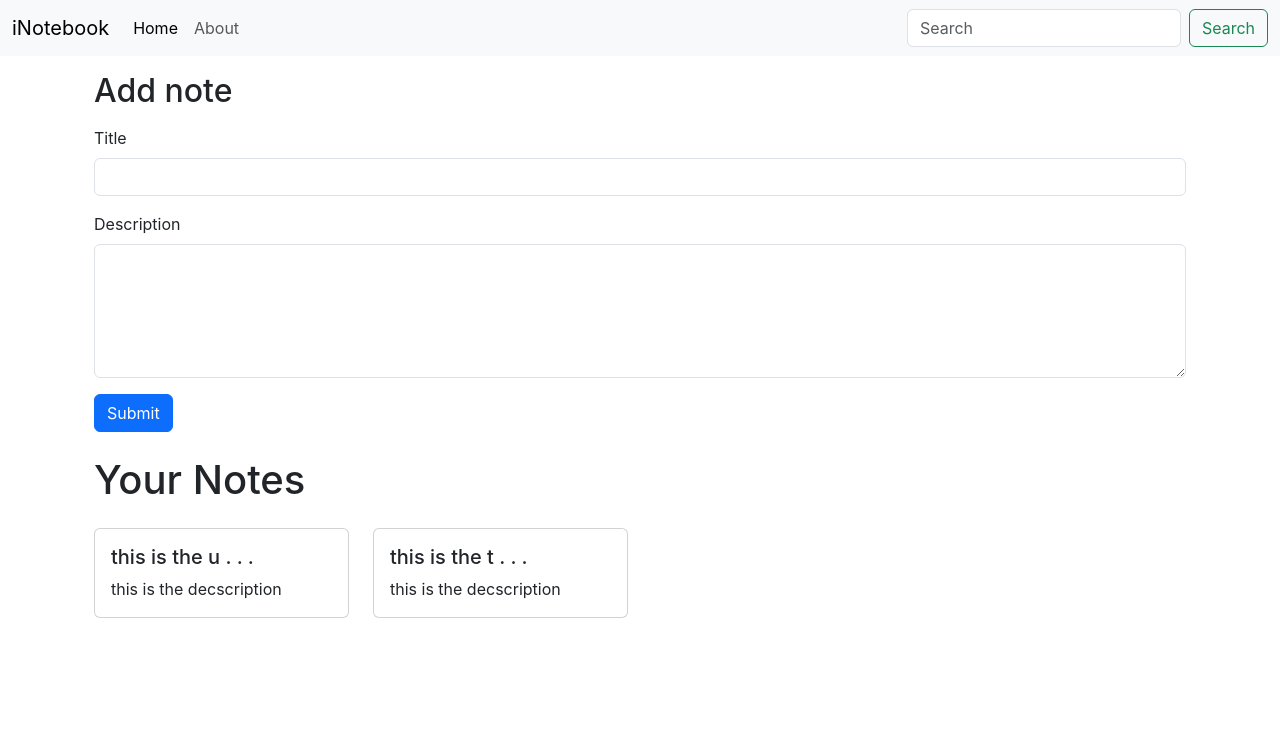
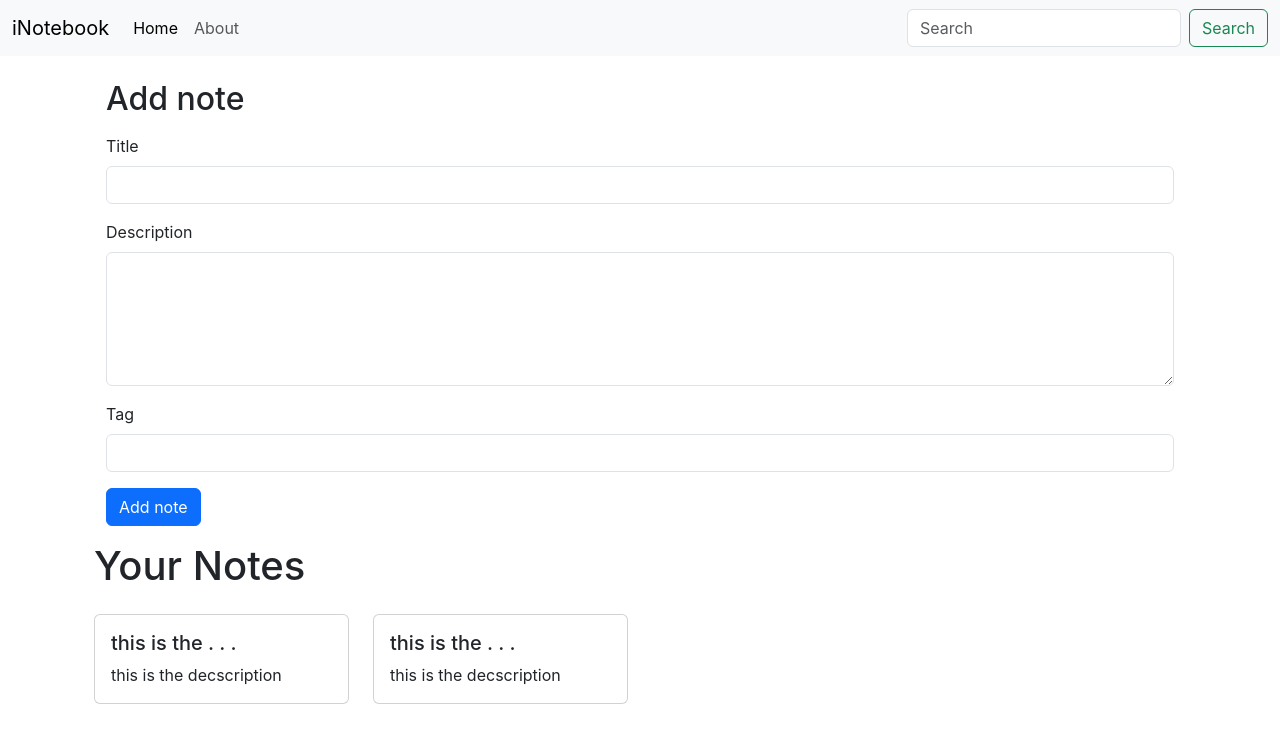
Before and after one commit to PandeyHarish/inotebook, a React (Create React App) app: page /home in a window 1280 px wide. Shown: the top 742 px of the page. Built offline with nearby package versions, Linux system fonts and the light colour scheme; some icons are missing.

Commit message:
created add and delete note function for frontend only

```diff
--- /dev/null
+++ b/src/components/AddNote.js
@@ -0,0 +1,47 @@
+import React, { useContext, useState } from "react";
+import noteContext from "../context/notes/NotesContext";
+
+const AddNote = () => {
+  const context = useContext(noteContext);
+  const { addNote } = context;
+  const [note, setNote] = useState({ title: "", description: "", tag: "" });
+
+  const handleSubmit = (e) => {
+    e.preventDefault();
+    addNote(note.title, note.description,note.tag);
+  };
+  const onChange = (e) => {
+    setNote({ ...note, [e.target.name]: e.target.value });
+  };
+  return (
+    <div className="container my-3">
+      <h2>Add note</h2>
+      <form className="my-3">
+        <div className="mb-3">
+          <label htmlFor="title" className="form-label">
+            Title
+          </label>
+          <input type="email" className="form-control" id="title" name="title" onChange={onChange} />
+        </div>
+        <div className="mb-3">
+          <label htmlFor="description" className="form-label">
+            Description
+          </label>
+          <textarea className="form-control" id="description" name="description" rows="5" onChange={onChange}></textarea>
+        </div>
+        <div className="mb-3">
+          <label htmlFor="tag" className="form-label">
+            Tag{" "}
+          </label>
+          <input type="text" className="form-control" name="tag" id="tag" onChange={onChange} />
+        </div>
+
+        <button type="submit" className="btn btn-primary" onClick={handleSubmit}>
+          Add note
+        </button>
+      </form>
+    </div>
+  );
+};
+
+export default AddNote;
--- a/src/components/Home.js
+++ b/src/components/Home.js
@@ -6,27 +6,7 @@
 const Home = () => {
   return (
     <>
-      <div className="container my-3">
-        <h2>Add note</h2>
-        <form className="my-3">
-          <div className="mb-3">
-            <label htmlFor="exampleInputEmail1" className="form-label">
-              Title
-            </label>
-            <input type="email" className="form-control" id="exampleInputEmail1" aria-describedby="emailHelp" />
-          </div>
-          <div className="mb-3">
-            <label htmlFor="exampleFormControlTextarea1" className="form-label">
-              Description
-            </label>
-            <textarea className="form-control" id="exampleFormControlTextarea1" rows="5"></textarea>
-          </div>
 
-          <button type="submit" className="btn btn-primary">
-            Submit
-          </button>
-        </form>
-      </div>
       <Note/>
     </>
   );
--- a/src/components/Note.js
+++ b/src/components/Note.js
@@ -1,6 +1,7 @@
 import { useContext } from "react";
 import noteContext from "../context/notes/NotesContext";
 import NoteItem from "./NoteItem";
+import AddNote from "./AddNote";
 
 const Note = () => {
   const context = useContext(noteContext);
@@ -8,6 +9,7 @@
   return (
     <>
       <div className="container my-4">
+        <AddNote/>
         <h1>Your Notes</h1>
         <div className="row">
           {notes.map((note) => {
--- a/src/components/NoteItem.js
+++ b/src/components/NoteItem.js
@@ -1,8 +1,11 @@
-import React from "react";
+import React,{useContext} from "react";
+import noteContext from "../context/notes/NotesContext";
 import Deleteicon from "remixicon-react/DeleteBinLineIcon";
 import Editicon from "remixicon-react/EditBoxLineIcon";
 
 const NoteItem = (props) => {
+  const context = useContext(noteContext);
+  const { deleteNote } = context;
   const { note } = props;
 
   return (
@@ -11,9 +14,9 @@
         <div className="card ">
           <div className="card-body ">
             <div className="d-flex justify-content-between align-items-top pl-20">
-              <h5 className="card-title text-sm">{`${note.title.slice(0,13)} . . .`}</h5>
+              <h5 className="card-title text-sm">{`${note.title.slice(0,12)} . . .`}</h5>
               <div>
-                <Deleteicon className="mx-3 mouse" />
+                <Deleteicon className="mx-3 mouse" onClick={()=>{deleteNote(note._id)}}/>
                 <Editicon className="mouse"/>
               </div>
             </div>
--- a/src/context/notes/NotesState.js
+++ b/src/context/notes/NotesState.js
@@ -23,7 +23,30 @@
     },
   ];
   const [notes, setNotes] = useState(noteInitial);
-  return <NoteContext.Provider value={{notes,setNotes}}>{props.children}</NoteContext.Provider>;
+  //  add notes
+  const addNote = (title,decscription,tag) => {
+    const note = {
+      _id: "6575b007dd8fb2e9b382d3d8",
+      user: "657306d0c6f92726c5f8a40c",
+      title: title,
+      description: decscription,
+      tag: tag,
+
+      __v: 0,
+    };
+    setNotes(notes.concat(note))
+  };
+
+  // update notes
+  const editNote = () => {};
+
+  // delete notes
+  const deleteNote = (id) => {
+    const newNote = notes.filter((note)=>{return note._id!==id});
+    setNotes(newNote);
+  };
+
+  return <NoteContext.Provider value={{ notes, addNote, editNote, deleteNote }}>{props.children}</NoteContext.Provider>;
 };
 
 export default NoteState;
```
